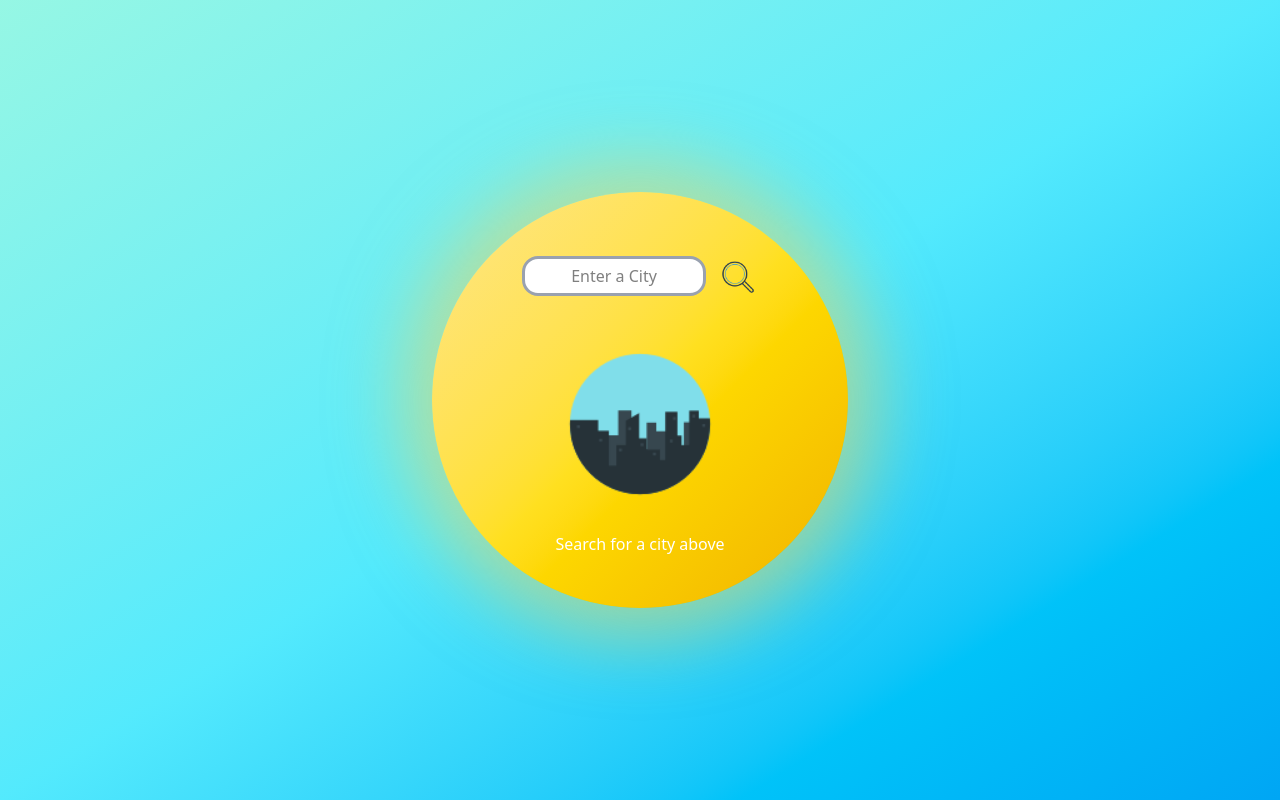
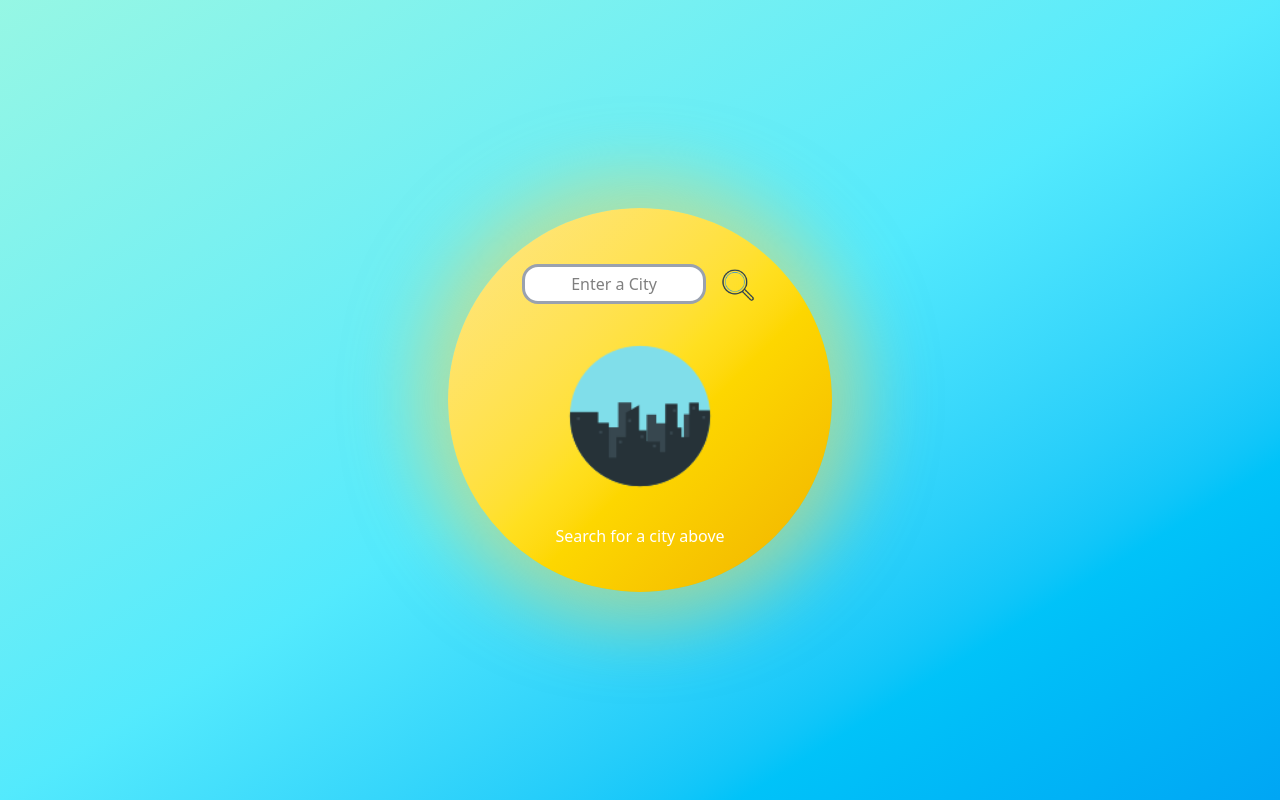
Before and after one commit to calumsmyth/weather-app, a website: page index.html in a window 1280 px wide. Drawn offline with Linux system fonts and the light colour scheme.

Commit message:
Made card div class smaller

```diff
--- a/index.html
+++ b/index.html
@@ -7,7 +7,7 @@
     <title>Weather App</title>
 </head>
 <body class="flex justify-center items-center min-h-screen bg-gradient-to-br  from-teal-200 via-cyan-300 to-sky-500">
-    <div id="card" class="shrink-0 glow-sun glow-pulse flex flex-col justify-around items-center rounded-full font-sans h-[26rem] w-[26rem] bg-gradient-to-br from-amber-200 via-yellow-300 to-yellow-500">
+    <div id="card" class="shrink-0 glow-sun glow-pulse flex flex-col justify-around items-center rounded-full font-sans h-[24rem] w-[24rem] bg-gradient-to-br from-amber-200 via-yellow-300 to-yellow-500">
         <div id="search" class="flex mt-10 gap-3 h-10">
             <input type="text" id="city-input" placeholder="Enter a City" class="flex justify-center text-center rounded-2xl w-46 bg-white border-3 border-gray-400 p-0.5 mb-0" />
             <button id="get-weather"><img src="./weather-images/search.png" alt="Image of a magnifying glass" class="h-28 pb-18" ></button>
```
Also changed, not shown: src/output.css.
